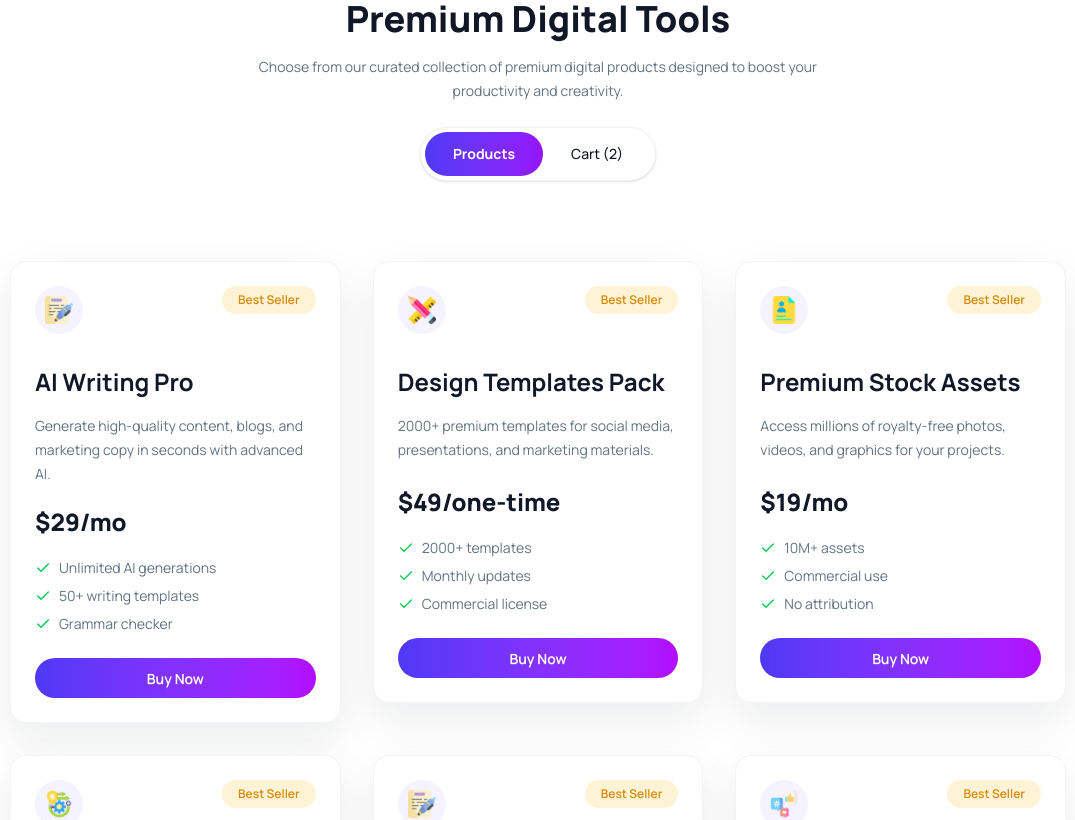
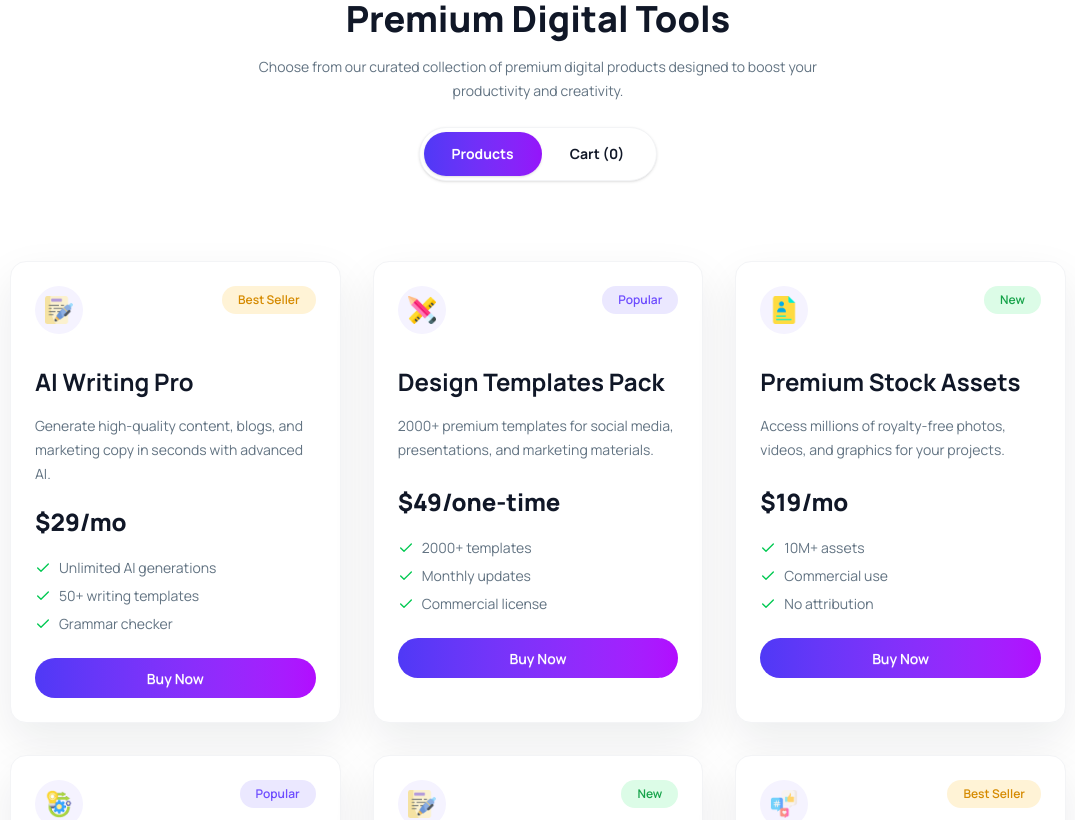
Before and after one commit to Hossain-Mahmud40/digi-tools-platform, a React (Vite) app: page / in a window 1280 px wide. Shown: the part 1160-1980 px from the top of the page, without its empty margins (102-1177 px from the left). Built offline with nearby package versions, Linux system fonts and the light colour scheme.

Commit message:
Implement cart functionality: add Cart, CartItem, and CartSummary components; update Products and ProductsIntro to support cart operations and product tabs

```diff
--- a/src/App.jsx
+++ b/src/App.jsx
@@ -1,5 +1,6 @@
-import { Suspense } from "react";
+import { Suspense, useState } from "react";
 import "./App.css";
+import Cart from "./Components/cart/Cart";
 import HeroSection from "./Components/HeroSection/HeroSection";
 import Navbar from "./Components/NavBar/Navbar";
 import Products from "./Components/products/Products";
@@ -10,6 +11,18 @@ const productsPromise = axios.get("/productData.json");
 
 function App() {
   const navLinks = ["Products", "Features", "Pricing", "Testimonials", "FAQ"];
+  const [activeTab, setActiveTab] = useState("products");
+  const [cartItems, setCartItems] = useState([]);
+
+  const handleAddToCart = (product) => {
+    setCartItems((currentItems) => [...currentItems, product]);
+  };
+
+  const handleRemoveFromCart = (itemIndex) => {
+    setCartItems((currentItems) =>
+      currentItems.filter((_, index) => index !== itemIndex),
+    );
+  };
 
   return (
     <>
@@ -17,13 +30,24 @@ function App() {
         <Navbar navLinks={navLinks} />
       </header>
       <HeroSection />
-      <ProductsIntro />
+      <ProductsIntro
+        activeTab={activeTab}
+        cartCount={cartItems.length}
+        onTabChange={setActiveTab}
+      />
 
-      <Suspense
-        fallback={<span className="loading loading-spinner loading-lg"></span>}
-      >
-        <Products productsPromise={productsPromise} />
-      </Suspense>
+      {activeTab === "products" ? (
+        <Suspense
+          fallback={<span className="loading loading-spinner loading-lg"></span>}
+        >
+          <Products
+            onAddToCart={handleAddToCart}
+            productsPromise={productsPromise}
+          />
+        </Suspense>
+      ) : (
+        <Cart cartItems={cartItems} onRemoveFromCart={handleRemoveFromCart} />
+      )}
     </>
   );
 }
--- /dev/null
+++ b/src/Components/cart/Cart.jsx
@@ -0,0 +1,33 @@
+import CartItem from "./CartItem";
+import CartSummary from "./CartSummary";
+
+const Cart = ({ cartItems, onRemoveFromCart }) => {
+  return (
+    <section className="bg-white px-6 pb-24 lg:px-28">
+      <div className="mx-auto max-w-[980px] rounded-2xl border border-gray-200 bg-white p-8 shadow-sm">
+        <h2 className="text-2xl font-bold text-[#101727]">Your Cart</h2>
+
+        {cartItems.length > 0 ? (
+          <div className="mt-7 space-y-4">
+            {cartItems.map((item, index) => (
+              <CartItem
+                item={item}
+                itemIndex={index}
+                key={`${item.id}-${index}`}
+                onRemoveFromCart={onRemoveFromCart}
+              />
+            ))}
+          </div>
+        ) : (
+          <div className="mt-7 rounded-2xl bg-[#f8fafc] px-6 py-10 text-center text-sm font-medium text-[#627382]">
+            Your cart is empty.
+          </div>
+        )}
+
+        <CartSummary cartItems={cartItems} />
+      </div>
+    </section>
+  );
+};
+
+export default Cart;
--- /dev/null
+++ b/src/Components/cart/CartItem.jsx
@@ -0,0 +1,30 @@
+const CartItem = ({ item, itemIndex, onRemoveFromCart }) => {
+  return (
+    <div className="flex items-center justify-between gap-4 rounded-2xl bg-[#f8fafc] px-5 py-5">
+      <div className="flex items-center gap-4">
+        <div className="flex h-12 w-12 items-center justify-center rounded-full bg-white">
+          <img
+            src={item.image}
+            alt={item.name}
+            className="h-7 w-7 object-contain"
+          />
+        </div>
+        <div>
+          <h3 className="font-bold text-[#101727]">{item.name}</h3>
+          <p className="mt-1 text-sm font-medium text-[#627382]">
+            {item.price}
+          </p>
+        </div>
+      </div>
+
+      <button
+        className="text-sm font-bold text-pink-500 hover:text-pink-600"
+        onClick={() => onRemoveFromCart(itemIndex)}
+      >
+        Remove
+      </button>
+    </div>
+  );
+};
+
+export default CartItem;
--- /dev/null
+++ b/src/Components/cart/CartSummary.jsx
@@ -0,0 +1,31 @@
+const getNumericPrice = (price) => {
+  const amount = price.match(/\d+/);
+  return amount ? Number(amount[0]) : 0;
+};
+
+const CartSummary = ({ cartItems }) => {
+  const totalPrice = cartItems.reduce(
+    (total, item) => total + getNumericPrice(item.price),
+    0,
+  );
+
+  return (
+    <div className="mt-7">
+      <div className="flex items-center justify-between text-sm text-[#627382]">
+        <span>Total:</span>
+        <span className="text-2xl font-extrabold text-[#101727]">
+          ${totalPrice}
+        </span>
+      </div>
+
+      <button
+        className="btn mt-6 w-full rounded-full border-0 bg-gradient-to-r from-[#4f39f6] to-[#b20cff] text-white shadow-none hover:opacity-90"
+        disabled={cartItems.length === 0}
+      >
+        Proceed To Checkout
+      </button>
+    </div>
+  );
+};
+
+export default CartSummary;
--- a/src/Components/products/Product.jsx
+++ b/src/Components/products/Product.jsx
@@ -1,9 +1,14 @@
 import { Check } from "lucide-react";
-const Product = ({ product }) => {
+
+const Product = ({ onAddToCart, product }) => {
+  const badgeStyles = {
+    "Best Seller": "bg-[#fff3d6] text-[#d58a00]",
+    Popular: "bg-[#ebe8ff] text-[#6d4cff]",
+    New: "bg-[#dcfce7] text-[#16a34a]",
+  };
+  const badgeClass = badgeStyles[product.badge] || "bg-gray-100 text-gray-600";
   return (
-    <section className="">
-      <div className="">
-        <div className="rounded-2xl border border-gray-100 bg-white p-6 shadow-[0_18px_45px_rgba(16,23,39,0.08)]">
+    <div className="rounded-2xl border border-gray-100 bg-white p-6 shadow-[0_18px_45px_rgba(16,23,39,0.08)]">
           <div className="flex items-start justify-between gap-4">
             <div className="flex h-12 w-12 items-center justify-center rounded-full bg-[#f5f3ff]">
               <img
@@ -13,8 +18,10 @@ const Product = ({ product }) => {
               />
             </div>
 
-            <span className="rounded-full bg-[#fff3d6] px-4 py-1.5 text-xs font-semibold text-[#d58a00]">
-              Best Seller
+            <span
+              className={`rounded-full px-4 py-1.5 text-xs font-semibold ${badgeClass}`}
+            >
+              {product.badge}
             </span>
           </div>
 
@@ -45,12 +52,13 @@ const Product = ({ product }) => {
             ))}
           </ul>
 
-          <button className="btn mt-6 w-full rounded-full border-0 bg-gradient-to-r from-[#4f39f6] to-[#b20cff] text-white shadow-none hover:opacity-90">
+          <button
+            className="btn mt-6 w-full rounded-full border-0 bg-gradient-to-r from-[#4f39f6] to-[#b20cff] text-white shadow-none hover:opacity-90"
+            onClick={() => onAddToCart(product)}
+          >
             Buy Now
           </button>
         </div>
-      </div>
-    </section>
   );
 };
 
--- /dev/null
+++ b/src/Components/products/ProductTabs.jsx
@@ -0,0 +1,28 @@
+const ProductTabs = ({ activeTab, cartCount, onTabChange }) => {
+  const activeClass =
+    "bg-gradient-to-r from-[#4f39f6] to-[#9514fa] text-white shadow-sm";
+  const inactiveClass = "bg-white text-[#101727] hover:bg-[#f5f3ff]";
+
+  return (
+    <div className="mt-6 inline-flex rounded-full border border-gray-100 bg-white p-1 shadow-sm">
+      <button
+        className={`rounded-full px-7 py-3 text-sm font-bold ${
+          activeTab === "products" ? activeClass : inactiveClass
+        }`}
+        onClick={() => onTabChange("products")}
+      >
+        Products
+      </button>
+      <button
+        className={`rounded-full px-7 py-3 text-sm font-bold ${
+          activeTab === "cart" ? activeClass : inactiveClass
+        }`}
+        onClick={() => onTabChange("cart")}
+      >
+        Cart ({cartCount})
+      </button>
+    </div>
+  );
+};
+
+export default ProductTabs;
--- a/src/Components/products/Products.jsx
+++ b/src/Components/products/Products.jsx
@@ -1,7 +1,7 @@
 import { use } from "react";
 import Product from "./Product";
 
-const Products = ({ productsPromise }) => {
+const Products = ({ onAddToCart, productsPromise }) => {
   const productsres = use(productsPromise);
   const products = productsres.data;
 
@@ -9,7 +9,11 @@ const Products = ({ productsPromise }) => {
     <section className="bg-white px-6 pb-20 lg:px-28">
       <div className="mx-auto grid max-w-[1200px] gap-8 sm:grid-cols-2 lg:grid-cols-3">
         {products.map((product) => (
-          <Product key={product.id} product={product} />
+          <Product
+            key={product.id}
+            onAddToCart={onAddToCart}
+            product={product}
+          />
         ))}
       </div>
     </section>
--- a/src/Components/products/ProductsIntro.jsx
+++ b/src/Components/products/ProductsIntro.jsx
@@ -13,7 +13,9 @@ const stats = [
   },
 ];
 
-const ProductsIntro = () => {
+import ProductTabs from "./ProductTabs";
+
+const ProductsIntro = ({ activeTab, cartCount, onTabChange }) => {
   return (
     <section className="bg-white">
       <div className="bg-gradient-to-r from-[#4f39f6] to-[#b20cff] px-6 py-12 text-white lg:px-28">
@@ -48,14 +50,11 @@ const ProductsIntro = () => {
             designed to boost your productivity and creativity.
           </p>
 
-          <div className="mt-6 inline-flex rounded-full border border-gray-100 bg-white p-1 shadow-sm">
-            <button className="rounded-full bg-gradient-to-r from-[#4f39f6] to-[#9514fa] px-7 py-3 text-sm font-bold text-white">
-              Products
-            </button>
-            <button className="rounded-full px-7 py-3 text-sm font-medium text-[#101727]">
-              Cart (2)
-            </button>
-          </div>
+          <ProductTabs
+            activeTab={activeTab}
+            cartCount={cartCount}
+            onTabChange={onTabChange}
+          />
         </div>
       </div>
     </section>
```
